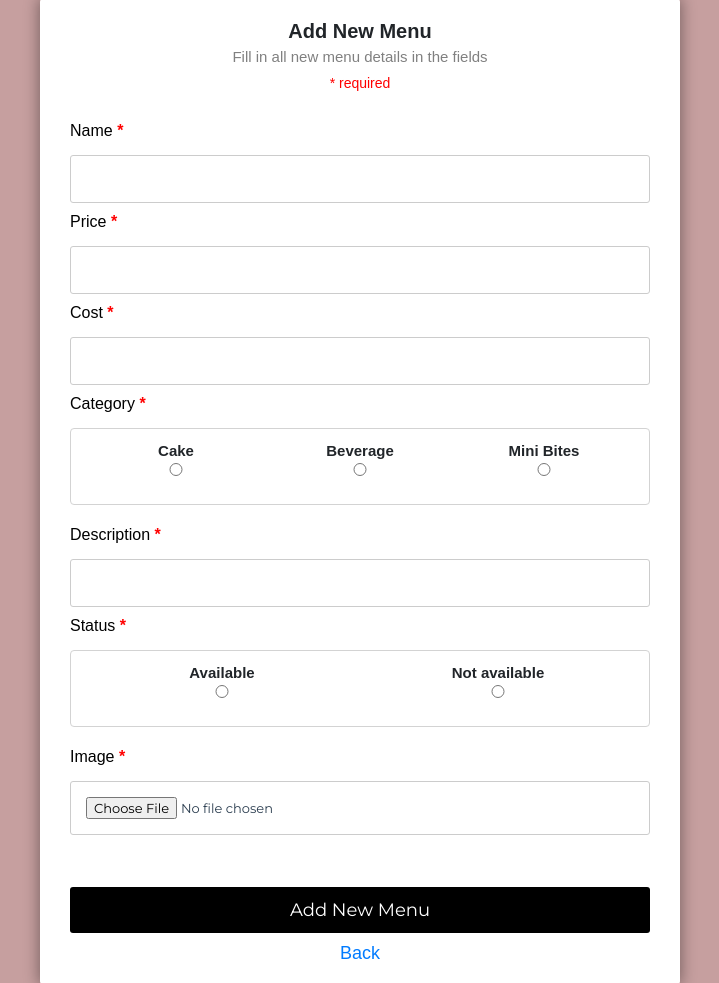
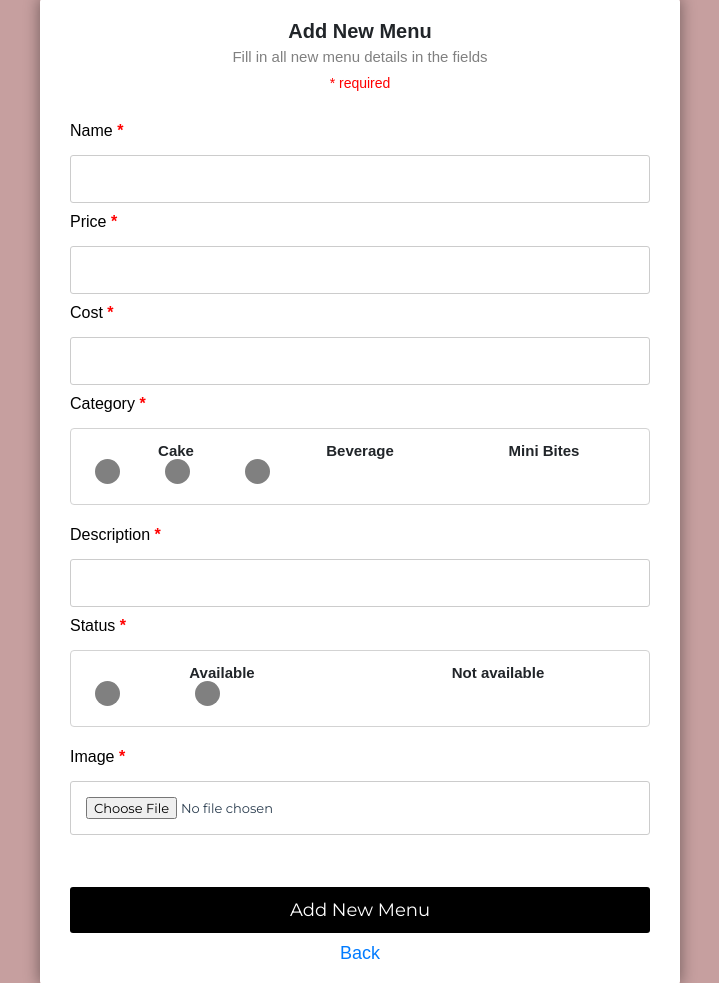
Before and after one commit to kavinraj19/dingofood, a PHP site: page /ApplicationLayer/ManageMenuInterface/addMenu.php in a window 1280 px wide. Shown: the part 537-1520 px from the top of the page, without its empty margins (280-999 px from the left). Run offline with PHP 8.4, Linux system fonts and the light colour scheme; the visitor is signed in with stand-in values (Sample User, id 1); data that the repository does not hold is empty; some libraries are stand-ins or nearby versions.

Commit message:
modify admin addMenu - radioButton position
add CSS and change position size from percentage to pixel

```diff
--- a/ApplicationLayer/ManageMenuInterface/addMenu.php
+++ b/ApplicationLayer/ManageMenuInterface/addMenu.php
@@ -190,8 +190,8 @@ body {
 /* The container */
 .container {
     display: block;
+    position: relative;
 
-    padding-left: 35px;
     margin-bottom: 12px;
     cursor: pointer;
     font-size: 22px;
@@ -201,6 +201,54 @@ body {
     user-select: none;
 }
 
+/* Hide the browser's default radio button */
+.container input {
+    position: relative;
+    opacity: 0;
+    cursor: pointer;
+}
+
+/* Create a custom radio button */
+.checkmark {
+    position: absolute;
+    left: 26%;
+    height: 25px;
+    width: 25px;
+    background-color: grey;
+    border-radius: 50%;
+}
+
+/* On mouse-over, add a grey background color */
+.container:hover input ~ .checkmark {
+    background-color: #ccc;
+}
+
+/* When the radio button is checked, add a blue background */
+.container input:checked ~ .checkmark {
+    background-color: #2196F3;
+}
+
+/* Create the indicator (the dot/circle - hidden when not checked) */
+.checkmark:after {
+    content: "";
+    position: absolute;
+    display: none;
+}
+
+/* Show the indicator (dot/circle) when checked */
+.container input:checked ~ .checkmark:after {
+    display: block;
+}
+
+/* Style the indicator (dot/circle) */
+.container .checkmark:after {
+    top: 9px;
+    left: 9px;
+    width: 8px;
+    height: 8px;
+    border-radius: 50%;
+    background: white;
+}
 /* Hide the browser's default radio button */
 
 
@@ -320,15 +368,15 @@ ul {
     <div style="display:flex; border: 1px solid lightgrey; padding: 13px; border-radius: 4px; font-size: 15px;">
     <label class="container">Cake
         <input type="radio" id="menu_category" name="menu_category" value="Cake" required>
-        <span  class="checkmark"></span>
+        <span style="left: 55px" class="checkmark"></span>
     </label>
     <label class="container">Beverage
         <input type="radio" id="menu_category" name="menu_category" value="Beverage">
-        <span  class="checkmark"></span>
+        <span style="left: 125px" class="checkmark"></span>
     </label>
     <label class="container">Mini Bites
         <input type="radio" id="menu_category" name="menu_category" value="Mini Bites">
-        <span  class="checkmark"></span>
+        <span style="left: 205px" class="checkmark"></span>
     </label>
     </div><br/>
 
@@ -339,11 +387,11 @@ ul {
     <div style="display:flex; border: 1px solid lightgrey; padding: 13px; border-radius: 4px; font-size: 15px;">
     <label class="container">Available
         <input type="radio" id="menu_status" name="menu_status" value="Available" required>
-        <span style="left: 18%" class="checkmark"></span>
+        <span style="left: 55px" class="checkmark"></span>
     </label>
     <label class="container">Not available
         <input type="radio" id="menu_status" name="menu_status" value="Not available">
-        <span style="left:59%" class="checkmark"></span>
+        <span style="left: 155px" class="checkmark"></span>
     </label>
     </div><br/>
 
```
